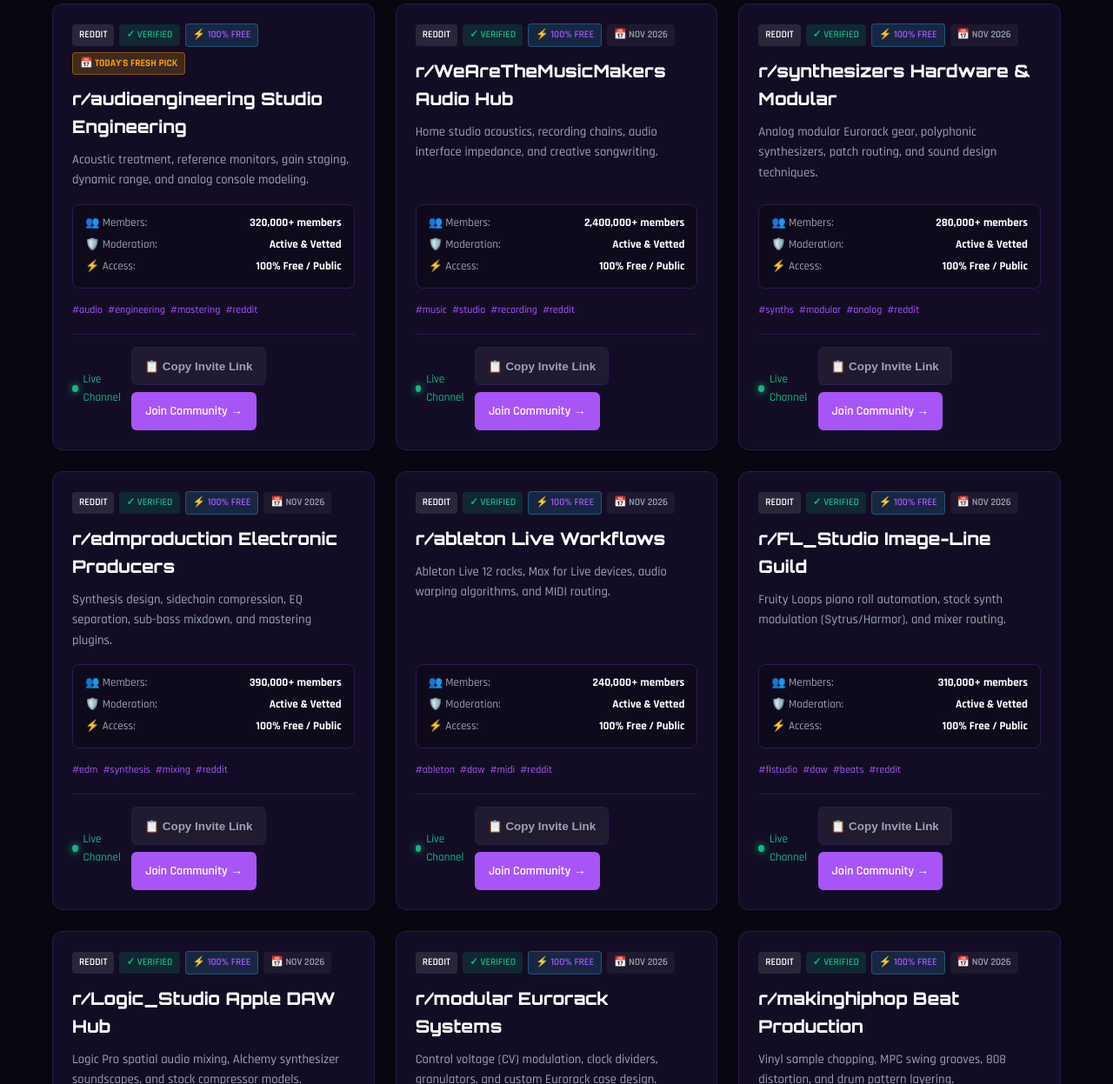
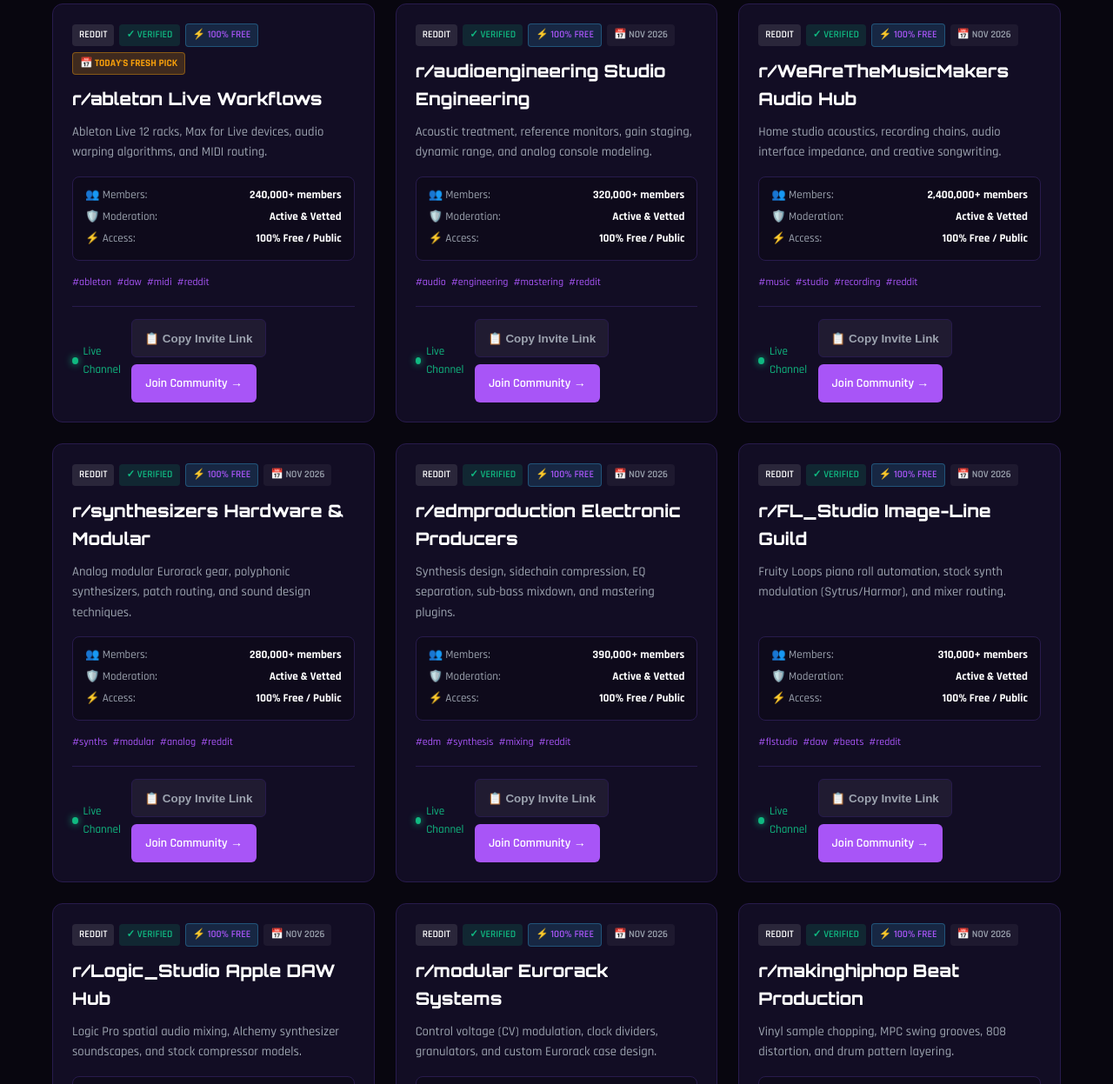
Before and after one commit to jibranpcccc/generative-music-modular-eurorack-hub, a plain HTML site: page index.html in a window 1280 px wide. Shown: the part 1177-2424 px from the top of the page at 87% size. Drawn offline with Linux system fonts and the light colour scheme.

Commit message:
feat(replenishment): fresh community links added - 2026-11-22 [skip ci]

```diff
--- a/index.html
+++ b/index.html
@@ -148,37 +148,37 @@
           {
             "@type": "ListItem",
             "position": 1,
+            "name": "r/ableton Live Workflows",
+            "description": "Ableton Live 12 racks, Max for Live devices, audio warping algorithms, and MIDI routing.",
+            "url": "https://www.reddit.com/r/ableton/"
+          },
+          {
+            "@type": "ListItem",
+            "position": 2,
             "name": "r/audioengineering Studio Engineering",
             "description": "Acoustic treatment, reference monitors, gain staging, dynamic range, and analog console modeling.",
             "url": "https://www.reddit.com/r/audioengineering/"
           },
           {
             "@type": "ListItem",
-            "position": 2,
+            "position": 3,
             "name": "r/WeAreTheMusicMakers Audio Hub",
             "description": "Home studio acoustics, recording chains, audio interface impedance, and creative songwriting.",
             "url": "https://www.reddit.com/r/WeAreTheMusicMakers/"
           },
           {
             "@type": "ListItem",
-            "position": 3,
+            "position": 4,
             "name": "r/synthesizers Hardware & Modular",
             "description": "Analog modular Eurorack gear, polyphonic synthesizers, patch routing, and sound design techniques.",
             "url": "https://www.reddit.com/r/synthesizers/"
           },
           {
             "@type": "ListItem",
-            "position": 4,
+            "position": 5,
             "name": "r/edmproduction Electronic Producers",
             "description": "Synthesis design, sidechain compression, EQ separation, sub-bass mixdown, and mastering plugins.",
             "url": "https://www.reddit.com/r/edmproduction/"
-          },
-          {
-            "@type": "ListItem",
-            "position": 5,
-            "name": "r/ableton Live Workflows",
-            "description": "Ableton Live 12 racks, Max for Live devices, audio warping algorithms, and MIDI routing.",
-            "url": "https://www.reddit.com/r/ableton/"
           },
           {
             "@type": "ListItem",
@@ -615,12 +615,36 @@
         </div>
         <div id="vetted-communities" class="grid">
 
-        <div id="community-card-1" class="card" data-platform="reddit" data-category="audio engineering">
+        <div id="community-card-1" class="card" data-platform="reddit" data-category="ableton live">
             <div class="card-header">
                 <span class="badge badge-platform">Reddit</span>
                 <span class="badge badge-verified">✓ Verified</span>
                 <span class="badge badge-free">⚡ 100% Free</span>
                 <span class="badge badge-date" style="background: rgba(245, 158, 11, 0.2); color: #f59e0b; border: 1px solid rgba(245, 158, 11, 0.4); font-weight: 700;">📅 Today's Fresh Pick</span>
+            </div>
+            <h3 class="card-title">r/ableton Live Workflows</h3>
+            <p class="card-desc">Ableton Live 12 racks, Max for Live devices, audio warping algorithms, and MIDI routing.</p>
+            <div class="spec-matrix">
+                <div class="spec-row"><span>👥 Members:</span> <strong>240,000+ members</strong></div>
+                <div class="spec-row"><span>🛡️ Moderation:</span> <strong>Active & Vetted</strong></div>
+                <div class="spec-row"><span>⚡ Access:</span> <strong>100% Free / Public</strong></div>
+            </div>
+            <div class="tags-row"><span class="tag">#ableton</span><span class="tag">#daw</span><span class="tag">#midi</span><span class="tag">#reddit</span></div>
+            <div class="card-footer">
+                <span class="activity-pulse"><span class="pulse-dot"></span> Live Channel</span>
+                <div class="card-actions">
+                    <button class="btn-copy-invite" onclick="copyInviteLink(event, 'https://www.reddit.com/r/ableton/')">📋 Copy Invite Link</button>
+                    <a href="https://www.reddit.com/r/ableton/" target="_blank" rel="noopener noreferrer" class="btn-join">Join Community →</a>
+                </div>
+            </div>
+        </div>
+
+        <div id="community-card-2" class="card" data-platform="reddit" data-category="audio engineering">
+            <div class="card-header">
+                <span class="badge badge-platform">Reddit</span>
+                <span class="badge badge-verified">✓ Verified</span>
+                <span class="badge badge-free">⚡ 100% Free</span>
+                <span class="badge badge-date">📅 Nov 2026</span>
             </div>
             <h3 class="card-title">r/audioengineering Studio Engineering</h3>
             <p class="card-desc">Acoustic treatment, reference monitors, gain staging, dynamic range, and analog console modeling.</p>
@@ -639,7 +663,7 @@
             </div>
         </div>
 
-        <div id="community-card-2" class="card" data-platform="reddit" data-category="music creators">
+        <div id="community-card-3" class="card" data-platform="reddit" data-category="music creators">
             <div class="card-header">
                 <span class="badge badge-platform">Reddit</span>
                 <span class="badge badge-verified">✓ Verified</span>
@@ -663,7 +687,7 @@
             </div>
         </div>
 
-        <div id="community-card-3" class="card" data-platform="reddit" data-category="synthesizers">
+        <div id="community-card-4" class="card" data-platform="reddit" data-category="synthesizers">
             <div class="card-header">
                 <span class="badge badge-platform">Reddit</span>
                 <span class="badge badge-verified">✓ Verified</span>
@@ -687,7 +711,7 @@
             </div>
         </div>
 
-        <div id="community-card-4" class="card" data-platform="reddit" data-category="music production">
+        <div id="community-card-5" class="card" data-platform="reddit" data-category="music production">
             <div class="card-header">
                 <span class="badge badge-platform">Reddit</span>
                 <span class="badge badge-verified">✓ Verified</span>
@@ -707,30 +731,6 @@
                 <div class="card-actions">
                     <button class="btn-copy-invite" onclick="copyInviteLink(event, 'https://www.reddit.com/r/edmproduction/')">📋 Copy Invite Link</button>
                     <a href="https://www.reddit.com/r/edmproduction/" target="_blank" rel="noopener noreferrer" class="btn-join">Join Community →</a>
-                </div>
-            </div>
-        </div>
-
-        <div id="community-card-5" class="card" data-platform="reddit" data-category="ableton live">
-            <div class="card-header">
-                <span class="badge badge-platform">Reddit</span>
-                <span class="badge badge-verified">✓ Verified</span>
-                <span class="badge badge-free">⚡ 100% Free</span>
-                <span class="badge badge-date">📅 Nov 2026</span>
-            </div>
-            <h3 class="card-title">r/ableton Live Workflows</h3>
-            <p class="card-desc">Ableton Live 12 racks, Max for Live devices, audio warping algorithms, and MIDI routing.</p>
-            <div class="spec-matrix">
-                <div class="spec-row"><span>👥 Members:</span> <strong>240,000+ members</strong></div>
-                <div class="spec-row"><span>🛡️ Moderation:</span> <strong>Active & Vetted</strong></div>
-                <div class="spec-row"><span>⚡ Access:</span> <strong>100% Free / Public</strong></div>
-            </div>
-            <div class="tags-row"><span class="tag">#ableton</span><span class="tag">#daw</span><span class="tag">#midi</span><span class="tag">#reddit</span></div>
-            <div class="card-footer">
-                <span class="activity-pulse"><span class="pulse-dot"></span> Live Channel</span>
-                <div class="card-actions">
-                    <button class="btn-copy-invite" onclick="copyInviteLink(event, 'https://www.reddit.com/r/ableton/')">📋 Copy Invite Link</button>
-                    <a href="https://www.reddit.com/r/ableton/" target="_blank" rel="noopener noreferrer" class="btn-join">Join Community →</a>
                 </div>
             </div>
         </div>
```
Also changed, not shown: data/groups.json (+20 -19 lines), feed.xml (+9 -2 lines).
